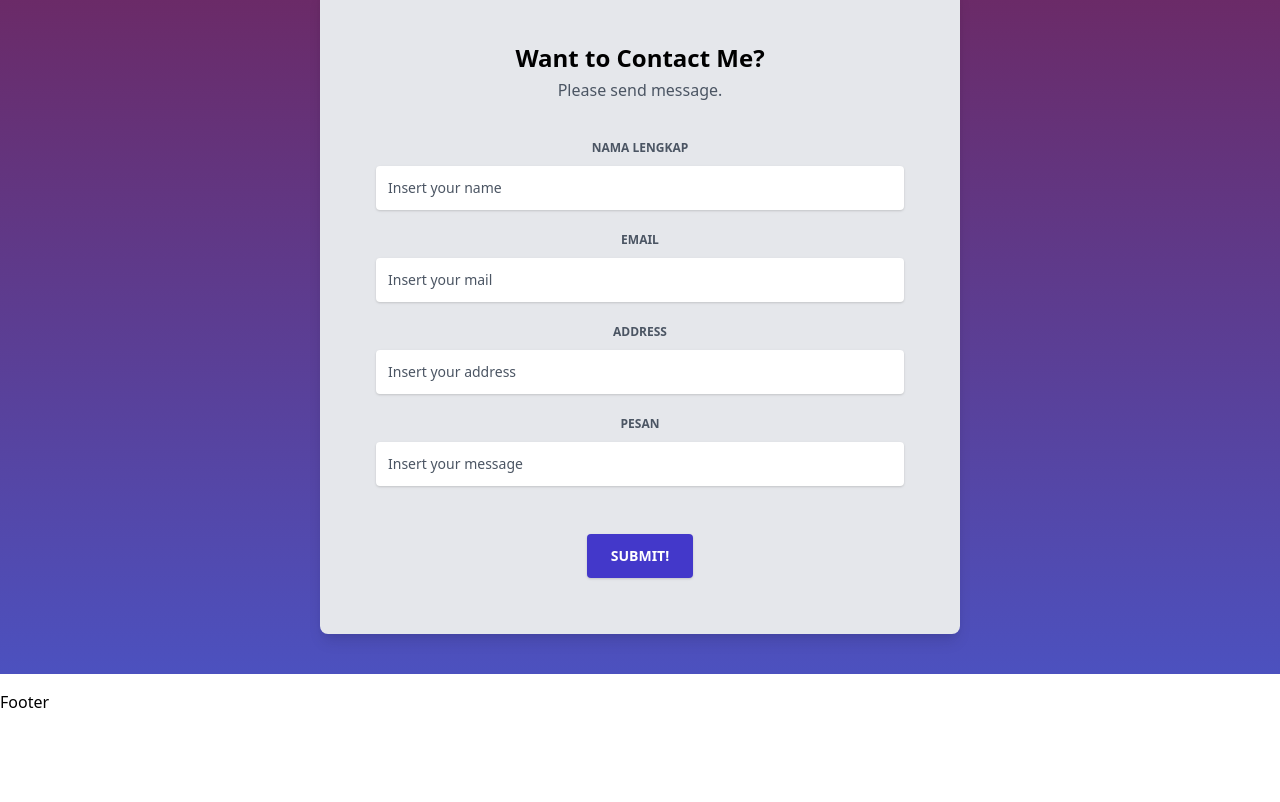
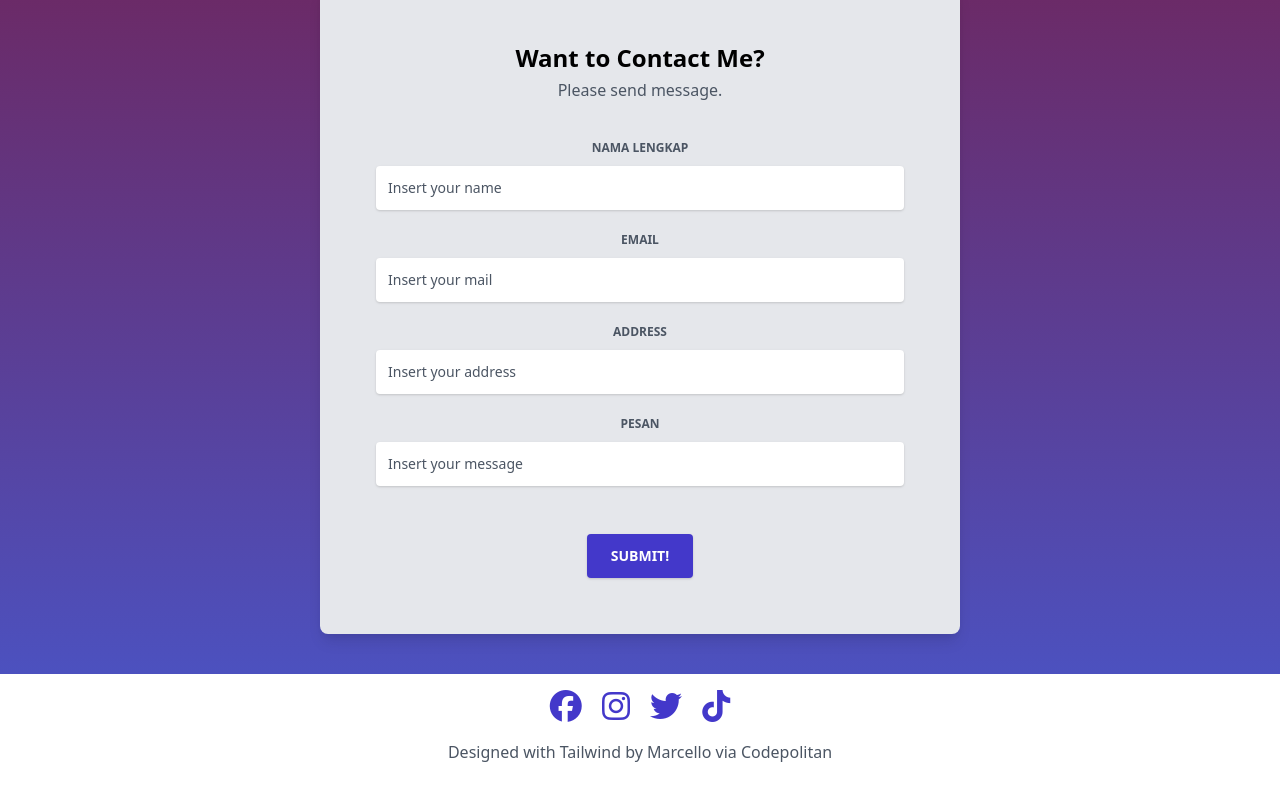
Before and after one commit to marcelloyoel/tailwind_portofolio_codepolitan, a plain HTML site: page index.html in a window 1280 px wide. Shown: the part 2407-3209 px from the top of the page. After the commit the page ends 3187 px from the top, so only its background shows below. Drawn offline with nearby package versions, Linux system fonts and the light colour scheme.

Commit message:
Finalisasi

```diff
--- a/index.html
+++ b/index.html
@@ -58,7 +58,7 @@
             </div>
         </nav>
     </section>
-    <section class="w-screen mx-auto py-4 gradient md:bg-indigo-700 ">
+    <section id="about" class="w-screen mx-auto py-4 gradient md:bg-indigo-700 ">
         <div class="px-16 py-8 text-center text-white">
             <h1 class="w-full text-5xl font-bold ">About Me</h1>
             <div class="mb-4">
@@ -136,7 +136,7 @@
             </div>
         </div>
     </section>
-    <section class="w-screen mx-auto py-4 bg-white-700">
+    <section id="skill" class="w-screen mx-auto py-4 bg-white-700">
         <div class="flex flex-wrap">
             <div class="w-full md:w-4/12 ml-auto mr-auto my-auto px-4">
                 <img src="images/laravel.png" class="max-w-full rounded-lg shadow-lg">
@@ -184,7 +184,7 @@
             </div>
         </div>
     </section>
-    <section class="w-screen bg-gray-200 mx-auto py-8 bg-white-300">
+    <section id="recent" class="w-screen bg-gray-200 mx-auto py-8 bg-white-300">
         <div class="text-center mb-8">
             <h1 class="w-full my-2 text-5xl font-bold text-gray-700">My Recent Work</h1>
             <div class="mb-4">
@@ -244,7 +244,7 @@
             </div>
         </div>
     </section>
-    <section class="w-screen mx-auto py-4 gradient-bottom">
+    <section id="contact" class="w-screen mx-auto py-4 gradient-bottom">
         <h1 class="w-full my-2 text-5xl font-bold text-center text-white">Contact Me</h1>
         <div class="mb-4 ">
             <div class="h-1 mx-auto bg-pink-500 w-1/4 opacity-75 my-0 py-0 round"></div>
@@ -275,6 +275,24 @@
             </form>
         </div>
     </section>
-    <section class="w-screen mx-auto py-4 bg-white-700 h-32">Footer</section>
+    <section class="w-screen mx-auto py-4 bg-white-700 my-auto">
+        <div class="text-center">
+            <a href="#" class="text-indigo-700 hover:text-indigo-900 p-2">
+                <i class="fa-2x fab fa-facebook"></i>
+            </a>
+            <a href="#" class="text-indigo-700 hover:text-indigo-900 p-2">
+                <i class="fa-2x fab fa-instagram"></i>
+            </a>
+            <a href="#" class="text-indigo-700 hover:text-indigo-900 p-2">
+                <i class="fa-2x fab fa-twitter"></i>
+            </a>
+            <a href="#" class="text-indigo-700 hover:text-indigo-900 p-2">
+                <i class="fa-2x fab fa-tiktok"></i>
+            </a>
+        </div>
+        <div class="text-center mt-4 text-gray-600">
+            Designed with Tailwind by Marcello via Codepolitan
+        </div>
+    </section>
 </body>
 </html>
```
